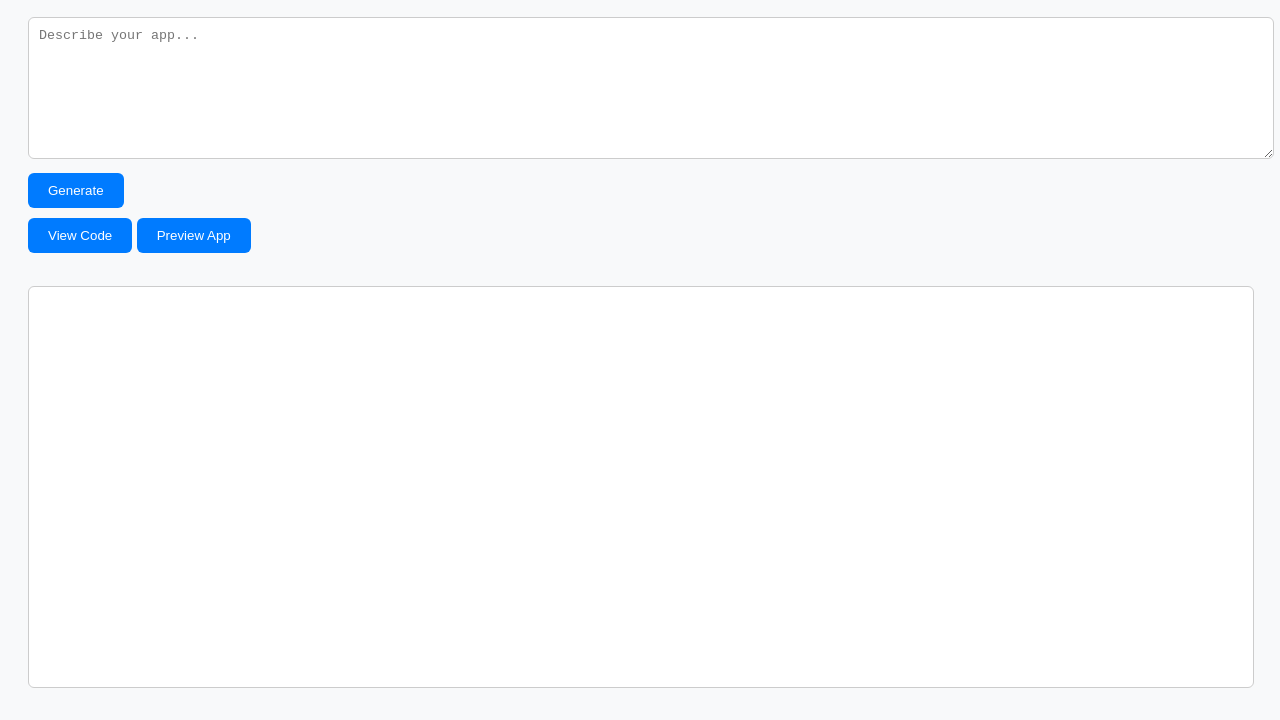
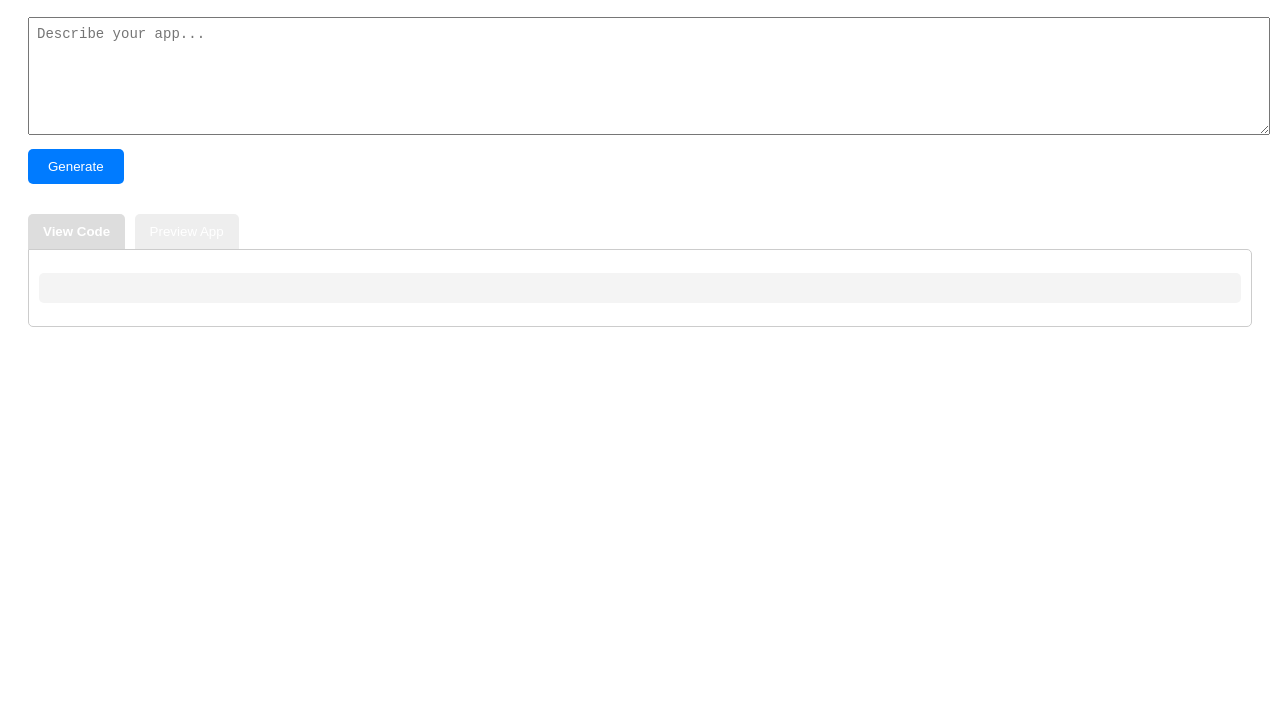
Before and after one commit to RosarioEspadera/AI-webapp-builder, a plain HTML site: page docs/index.html in a window 1280 px wide. Shown: the part 101-821 px from the top of the page. After the commit the page ends 800 px from the top, so only its background shows below. Drawn offline with Linux system fonts and the light colour scheme.

Commit message:
Update style.css

```diff
--- a/docs/style.css
+++ b/docs/style.css
@@ -1,42 +1,70 @@
 body {
   font-family: Arial, sans-serif;
   padding: 20px;
-  background: #f8f9fa;
-}
-
-h1 {
-  color: #333;
 }
 
 textarea {
   width: 100%;
-  height: 120px;
+  height: 100px;
   margin-top: 10px;
-  padding: 10px;
-  border: 1px solid #ccc;
-  border-radius: 6px;
+  font-size: 14px;
+  padding: 8px;
 }
 
 button {
   padding: 10px 20px;
   margin-top: 10px;
   cursor: pointer;
+  border: none;
+  border-radius: 5px;
   background: #007bff;
   color: white;
-  border: none;
-  border-radius: 6px;
-  transition: 0.2s;
 }
 
 button:hover {
   background: #0056b3;
 }
 
+/* Tabs */
+.tabs {
+  margin-top: 20px;
+}
+
+.tab-button {
+  padding: 10px 15px;
+  margin-right: 5px;
+  cursor: pointer;
+  background: #eee;
+  border: none;
+  border-radius: 5px 5px 0 0;
+}
+
+.tab-button.active {
+  background: #ddd;
+  font-weight: bold;
+}
+
+.tab {
+  display: none;
+  border: 1px solid #ccc;
+  padding: 10px;
+  border-radius: 0 5px 5px 5px;
+}
+
+.tab.active {
+  display: block;
+}
+
+pre {
+  background: #f4f4f4;
+  padding: 15px;
+  border-radius: 5px;
+  white-space: pre-wrap;
+  word-wrap: break-word;
+}
+
 iframe {
   width: 100%;
   height: 400px;
   border: 1px solid #ccc;
-  margin-top: 20px;
-  border-radius: 6px;
-  background: white;
 }
```
